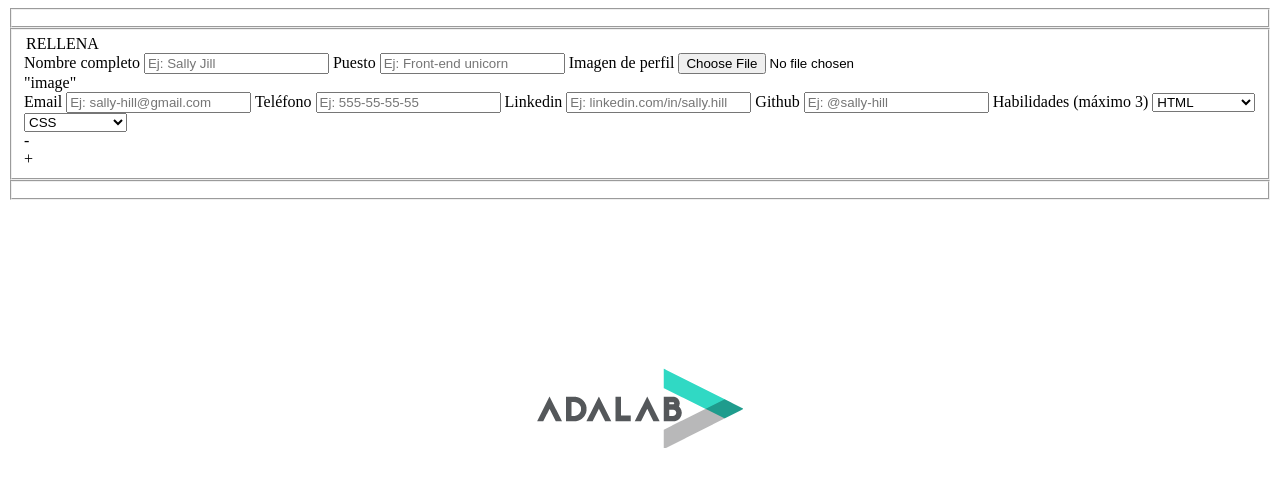
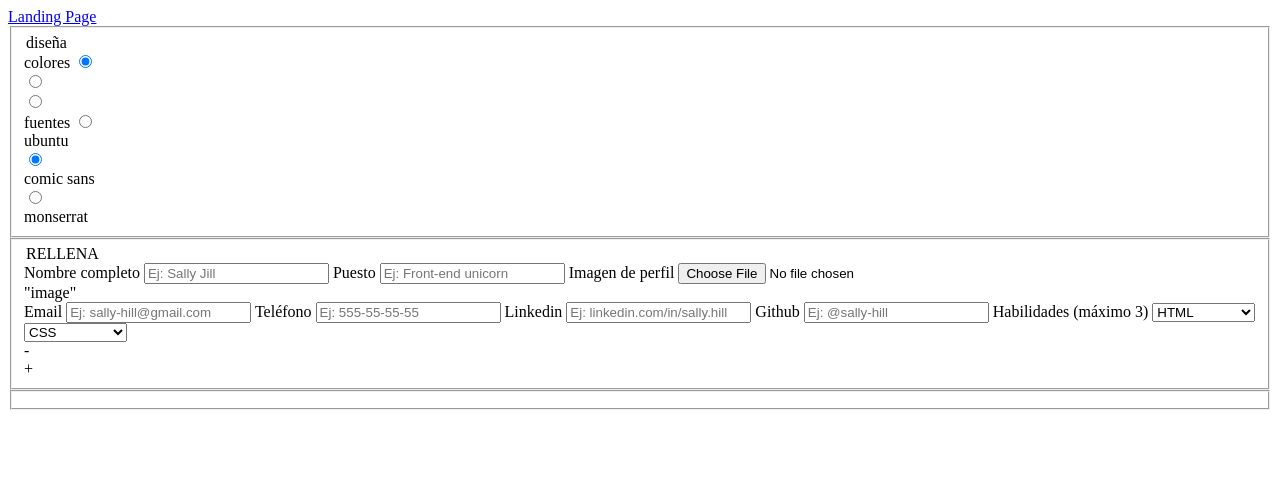
Before and after one commit to Adalab/dorcas-s2-stringer-things, a website: page cardGenerator.html in a window 1280 px wide. Drawn offline with Linux system fonts and the light colour scheme.

Commit message:
desing html

```diff
--- a/cardGenerator.html
+++ b/cardGenerator.html
@@ -7,6 +7,10 @@
   <link rel="stylesheet" href="css/main.css">
 </head>
 <body>
+
+
+  <a href="index.html">Landing Page</a>
+
 
   <header class="header">
 
@@ -26,11 +30,63 @@
 
         <fieldset class="design">
           <div class="design-title">
-            <legend class="design-legend"></legend>
+            <legend class="design-legend">
+              diseña
+            </legend>
           </div>
+          <div class="design-form">
+            <div class="div-colors">
+              <label for="colors">
+                colores
+              </label>
+              <input id="colors" type="radio" name="colors" value="palet1" checked>
+              <div class="palet1-color1">
 
-          <div class="design-form">
+              </div>
+              <div class="palet1-color2">
 
+              </div>
+              <div class="palet1-color3">
+
+              </div>
+              <input id="colors" type="radio" name="colors" value="palet2">
+              <div class="palet2-color1">
+
+              </div>
+              <div class="palet2-color2">
+
+              </div>
+              <div class="palet2-color3">
+
+              </div>
+              <input id="colors" type="radio" name="colors" value="palet3">
+              <div class="palet3-color1">
+
+              </div>
+              <div class="palet3-color2">
+
+              </div>
+              <div class="palet3-color3">
+
+              </div>
+            </div>
+            <div class="div-fonts">
+              <label for="fonts">
+                fuentes
+              </label>
+              <input id="fonts" type="radio" name="fonts" value="font1">
+              <div class="font1">
+                ubuntu
+              </div>
+              <input id="fonts" type="radio" name="fonts" value="font2" checked>
+              <div class="font2">
+                comic sans
+              </div>
+              <input id="fonts" type="radio" name="fonts" value="font3">
+              <div class="font3">
+                monserrat
+              </div>
+            </div>
           </div>
         </fieldset>
 
--- /dev/null
+++ b/pseudo_README.txt
@@ -0,0 +1,4 @@
+
+Semana1:
+
+En lagrimear semana hemos creado nuestro trillo que va a ser nuestra biblia para el proyecto. Hemos decidido darle mucha caña para que sea nuestro ayudante. También nos hemos puesto creativas y nos hemos currado un cartel guapetón para tener claros nuestros roles y   nos hemos comprometido
--- a/scss/main.scss
+++ b/scss/main.scss
@@ -1,6 +1,6 @@
-@import 'core/settings';
-
-body {
-	background: url('../images/logo-adalab-80px.png') center center no-repeat #fff;
-	height: 100vh;
-}
+// @import 'core/settings';
+//
+// body {
+// 	background: url('../images/logo-adalab-80px.png') center center no-repeat #fff;
+// 	height: 100vh;
+// }
```
Also changed, not shown: index.html (+5 -0 lines), css/main.css, 2 other files. Lines whose indentation alone changed are shown as unchanged.
